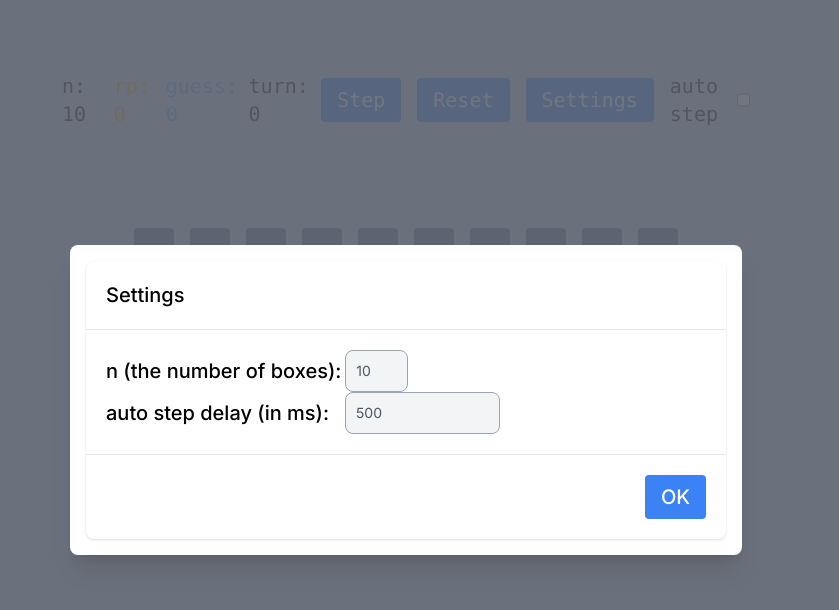
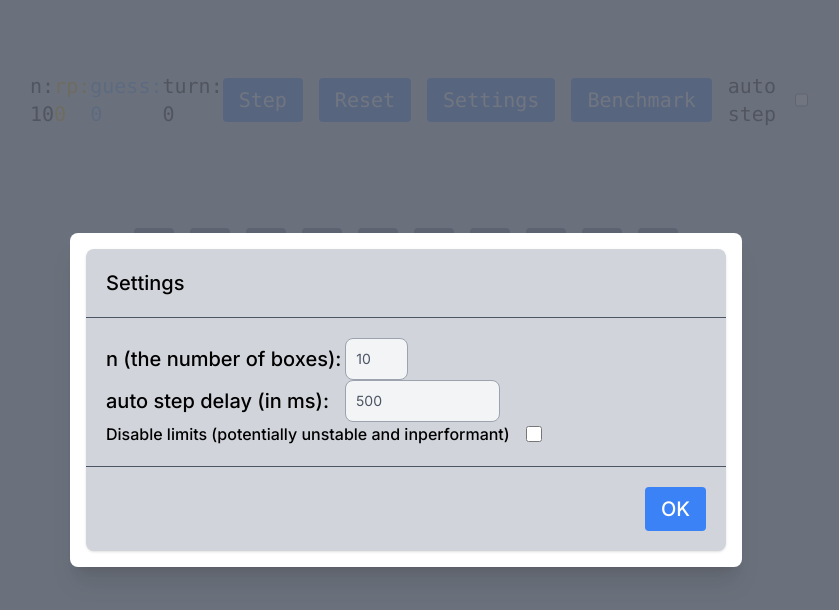
Before and after one commit to arencoskun/rabbit, a Next.js app: page / in a window 1280 px wide. Both pictures are taken after a click on the button "Settings". Shown: the top 610 px of the page, without its empty margins (234-1073 px from the left). Built offline with nearby package versions, Linux system fonts and the light colour scheme.

Commit message:
add benchmarking and option to disable limits

```diff
--- a/package.json
+++ b/package.json
@@ -1,6 +1,6 @@
 {
   "name": "rabbit",
-  "version": "0.1.1",
+  "version": "0.2.0",
   "private": true,
   "scripts": {
     "dev": "next dev",
--- a/src/app/page.tsx
+++ b/src/app/page.tsx
@@ -4,9 +4,11 @@ import { useCallback, useEffect, useState } from "react";
 import {
   fillBoxes,
   fillGuesses,
+  getAverageBenchmarkResult,
   getBGColorWithCorrespondingBoxID,
   getMarginWithCorrespondingN,
   getRandomInt,
+  runBenchmark,
 } from "./utils";
 import Typography from "@/components/Typography";
 import Button from "@/components/Button";
@@ -36,6 +38,9 @@ export default function Home() {
   const [settingsButtonDisabled, setSettingsButtonDisabled] =
     useState<boolean>(false);
   const [autoStepDelay, setAutoStepDelay] = useState<number>(500);
+  const [benchmarkModalVisible, setBenchmarkModalVisible] =
+    useState<boolean>(false);
+  const [limitsDisabled, setLimitsDisabled] = useState<boolean>(false);
 
   var interval: NodeJS.Timeout;
 
@@ -120,7 +125,7 @@ export default function Home() {
 
   return (
     //color: ${isFound ? 'red' : 'green'}
-    <main className="flex min-h-screen flex-col items-center justify-between px-72 py-16">
+    <main className="flex min-h-screen flex-col items-center justify-between px-64 py-16">
       <div
         className={`z-10 max-w-5xl w-full items-start justify-between font-mono text-sm flex p-2 ${
           found ? "bg-red-400" : ""
@@ -141,6 +146,9 @@ export default function Home() {
             disabled={settingsButtonDisabled}
           >
             Settings
+          </Button>
+          <Button onClick={() => setBenchmarkModalVisible(true)}>
+            Benchmark
           </Button>
           <TypographyCheckbox
             handleChange={(newValue: boolean) => {
@@ -167,7 +175,7 @@ export default function Home() {
           );
         })}
       </div>
-
+      <div>
         <Modal
           title="Settings"
           id="settings-modal"
@@ -187,8 +195,8 @@ export default function Home() {
                 }}
                 placeholder="10"
                 className="ml-1"
-              minValue={10}
-              maxValue={500}
+                minValue={limitsDisabled ? 0 : 10}
+                maxValue={limitsDisabled ? 9999 : 500}
               ></NumberPicker>
             </div>
             <div className="flex flex-row place-items-center">
@@ -200,11 +208,54 @@ export default function Home() {
                 }}
                 placeholder="500"
                 className="ml-4"
-              minValue={100}
+                minValue={limitsDisabled ? 1 : 100}
               ></NumberPicker>
             </div>
+            <TypographyCheckbox
+              handleChange={(newValue: boolean) => {
+                setLimitsDisabled(newValue);
+              }}
+              typographyFontSizeOverride="text-s"
+            >
+              Disable limits (potentially unstable and inperformant)
+            </TypographyCheckbox>
           </div>
         </Modal>
+        <Modal
+          title={"Benchmark"}
+          id={"benchmark-modal"}
+          hidden={!benchmarkModalVisible}
+          onCloseButtonClicked={() => {
+            //console.log(runBenchmark(n, rp!, guesses!, Date.now()));
+            setBenchmarkModalVisible(false);
+          }}
+        >
+          <Typography>
+            run 1000 simulations with the current n value and get the average
+            time in ms
+          </Typography>
+          <div className="space-x-4">
+            <Button
+              onClick={() =>
+                alert(
+                  getAverageBenchmarkResult(n, rp!, guesses!, Date.now())! +
+                    "ms"
+                )
+              }
+            >
+              Run benchmark
+            </Button>
+
+            <Button
+              onClick={() =>
+                alert(runBenchmark(n, rp!, guesses!, Date.now())! + "ms")
+              }
+            >
+              Run single benchmark
+            </Button>
+          </div>
+        </Modal>
+      </div>
     </main>
   );
 }
--- a/src/app/utils.tsx
+++ b/src/app/utils.tsx
@@ -66,3 +66,58 @@ export function getMarginWithCorrespondingN(n: number) {
 export function getRandomInt(max: number) {
   return Math.floor(Math.random() * max);
 }
+
+var benchmark_isFound: boolean = false;
+var benchmark_currentGuess: number = 0;
+var benchmark_turn: number = 1;
+
+function resetBenchmark() {
+  benchmark_isFound = false;
+  benchmark_currentGuess = 0;
+  benchmark_turn = 1;
+}
+
+export function runBenchmark(
+  n: number,
+  rp: number,
+  guessesArray: Array<number>,
+  beginTime: number
+) {
+  resetBenchmark();
+  while (!benchmark_isFound) {
+    console.log("Stepping simulation...");
+
+    if (benchmark_currentGuess === rp) {
+      benchmark_isFound = true;
+      return Date.now() - beginTime;
+    }
+
+    benchmark_currentGuess =
+      guessesArray![n % 2 != 0 ? benchmark_turn - 1 : benchmark_turn];
+
+    if (rp === 0) {
+      rp++;
+    } else if (rp === n - 1) {
+      rp--;
+    } else {
+      rp = Math.random() < 0.5 ? rp - 1 : rp + 1;
+    }
+
+    console.log(benchmark_turn);
+    benchmark_turn++;
+  }
+}
+
+export function getAverageBenchmarkResult(
+  n: number,
+  rp: number,
+  guessesArray: Array<number>,
+  beginTime: number
+) {
+  var sum: number = 0;
+  for (var i = 0; i < 1000; i++) {
+    sum += runBenchmark(n, rp, guessesArray, beginTime)!;
+  }
+
+  return sum / 1000;
+}
--- a/src/components/Modal.tsx
+++ b/src/components/Modal.tsx
@@ -54,12 +54,12 @@ export default function Modal({
         </span>
         <div className="inline-block align-bottom bg-white rounded-lg text-left overflow-hidden shadow-xl transform transition-all sm:my-8 sm:align-middle sm:max-w-2xl sm:w-full">
           <div className="relative p-4 w-full max-w-2xl max-h-full">
-            <div className="relative bg-white rounded-lg shadow dark:bg-gray-300">
-              <div className="flex items-center justify-between p-4 md:p-5 border-b rounded-t dark:border-gray-600">
+            <div className="relative rounded-lg shadow bg-gray-300">
+              <div className="flex items-center justify-between p-4 md:p-5 border-b rounded-t border-gray-600">
                 <Typography>{title}</Typography>
               </div>
               <div className="p-4 md:p-5 space-y-4">{children}</div>
-              <div className="flex items-center p-4 md:p-5 border-t border-gray-200 rounded-b dark:border-gray-600 justify-end">
+              <div className="flex items-center p-4 md:p-5 border-t border-gray-600 rounded-b justify-end">
                 <Button
                   onClick={() => {
                     setModalVisible(false);
--- a/src/components/Typography.tsx
+++ b/src/components/Typography.tsx
@@ -1,5 +1,17 @@
 import { ScriptProps } from "next/script";
 
-export default function Typography({ children, ...props }: ScriptProps) {
-  return <p className={`text-xl font-medium ${props.className}`}>{children}</p>;
+interface TypographyProps extends ScriptProps {
+  fontSizeOverride?: string;
 }
+
+export default function Typography({ children, ...props }: TypographyProps) {
+  return (
+    <p
+      className={`${
+        props.fontSizeOverride ? props.fontSizeOverride : "text-xl"
+      } font-medium ${props.className}`}
+    >
+      {children}
+    </p>
+  );
+}
--- a/src/components/TypographyCheckbox.tsx
+++ b/src/components/TypographyCheckbox.tsx
@@ -5,6 +5,7 @@ interface TypographyCheckboxProps
   extends InputHTMLAttributes<HTMLInputElement> {
   handleChange: (newValue: boolean) => void;
   valueOverrideState?: boolean;
+  typographyFontSizeOverride?: string;
 }
 
 export default function TypographyCheckbox({
@@ -15,7 +16,9 @@ export default function TypographyCheckbox({
 }: TypographyCheckboxProps) {
   return (
     <div className="flex flex-row items-center space-x-4">
-      <Typography>{children}</Typography>
+      <Typography fontSizeOverride={props.typographyFontSizeOverride}>
+        {children}
+      </Typography>
       <input
         type="checkbox"
         checked={props.valueOverrideState}
```
Lines whose indentation alone changed are shown as unchanged.
